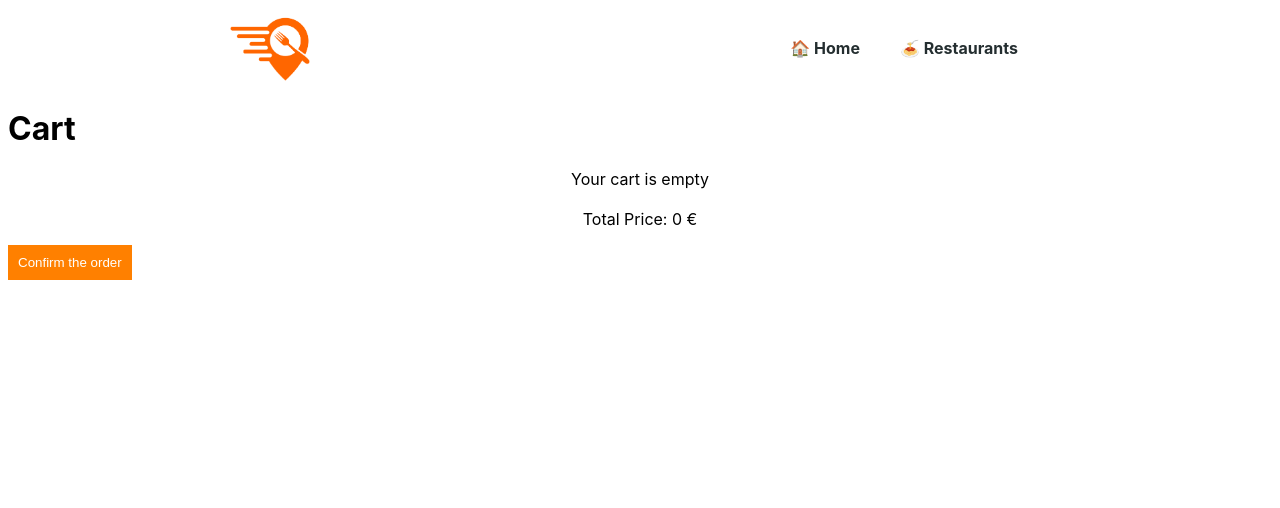
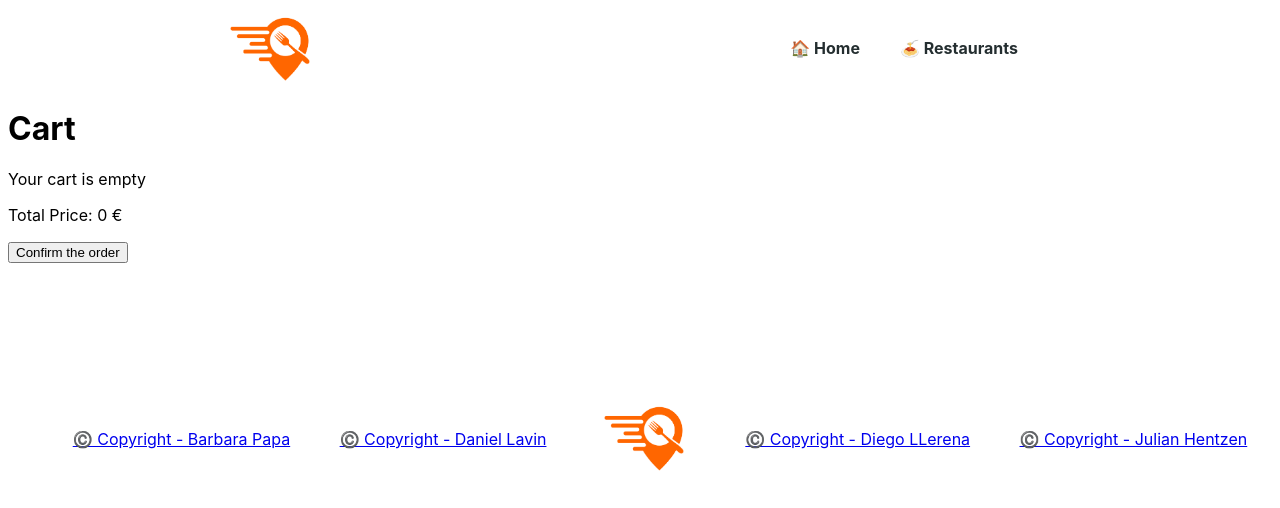
Before and after one commit to LLDieg/BackEndFinalProject, a React (Vite) app in the folder FrontEnd/Deliverando/: page /cart in a window 1280 px wide. Shown: the top 508 px of the page. Built offline with nearby package versions, Linux system fonts and the light colour scheme.

Commit message:
small css adjustment in app.jsx

```diff
--- a/FrontEnd/Deliverando/src/App.jsx
+++ b/FrontEnd/Deliverando/src/App.jsx
@@ -5,6 +5,7 @@ import Cart from "./components/Cart.jsx";
 import Profile from "./components/Profile.jsx";
 import NavBar from "./components/NavBar.jsx";
 import MenuPage from "./components/MenuPage.jsx";
+import Footer from "./components/Footer.jsx";
 
 function App() {
   return (
@@ -18,6 +19,7 @@ function App() {
        {/* <Route path="/menu" element={<MenuPage/>} /> */}
         <Route path="/restaurants/:name" element={<MenuPage/>}/>
       </Routes>
+      <Footer/>
     </BrowserRouter>
   );
 }
--- a/FrontEnd/Deliverando/src/components/Login.jsx
+++ b/FrontEnd/Deliverando/src/components/Login.jsx
@@ -42,7 +42,7 @@ export default function Login() {
 
   return (
     <>
-      <div>
+      <div className="login">
         <h1>Login</h1>
         <form onSubmit={loginUser}>
           <label htmlFor="email">E-mail:</label>
--- a/FrontEnd/Deliverando/src/style/loginRegister.css
+++ b/FrontEnd/Deliverando/src/style/loginRegister.css
@@ -1,20 +1,20 @@
-form {
+.login form {
   display: flex;
   flex-direction: column;
   max-width: 300px;
   margin: auto;
 }
 
-label {
+.login label {
   margin-top: 1rem;
 }
 
-input {
+.login input {
   padding: 8px;
   margin-bottom: 15px;
 }
 
-button {
+.login button {
   padding: 10px;
   background-color: var(--orange-bg);
   color: #fff;
@@ -22,20 +22,20 @@ button {
   cursor: pointer;
 }
 
-button:hover {
+.login button:hover {
   background-color: #45a049;
 }
 
-p {
+.login p {
   text-align: center;
   margin-top: 20px;
 }
 
-a {
+.login a {
   color: #007bff;
   text-decoration: none;
 }
 
-a:hover {
+.login a:hover {
   text-decoration: underline;
 }
```
